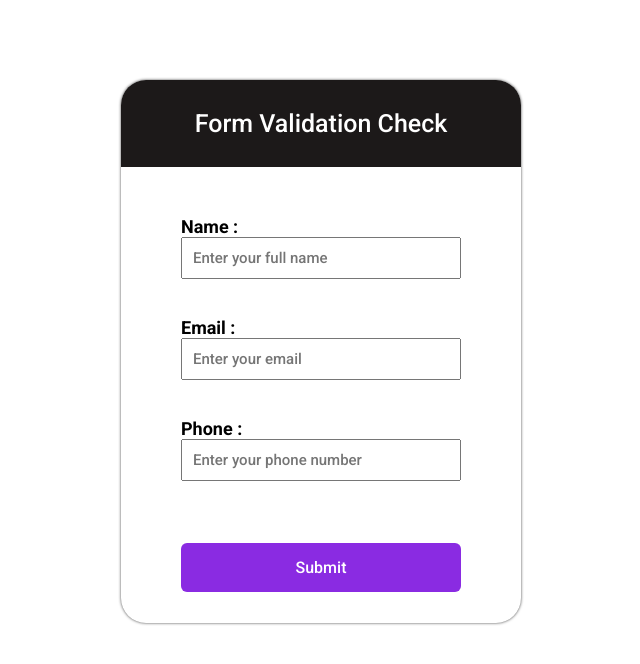
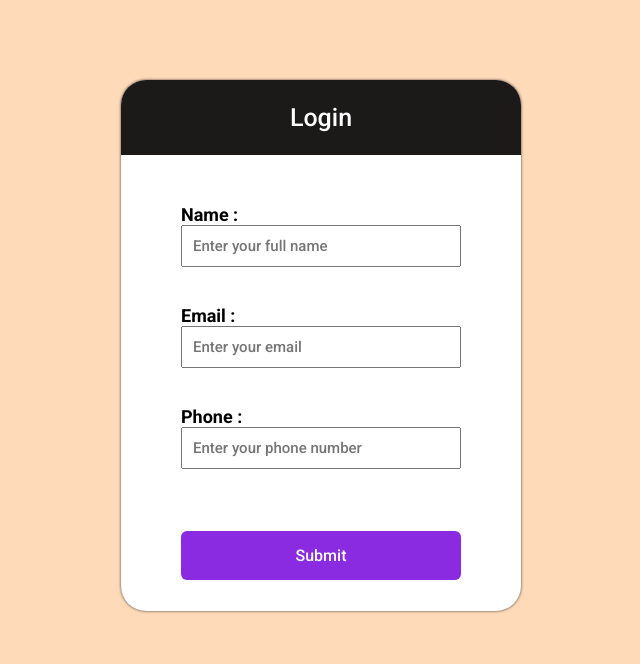
Before and after one commit to sajjad-007/Js-form-validation-check, a plain HTML site: page index.html in a window 1280 px wide. Shown: the whole page, without its empty margins (319-959 px from the left). Drawn offline with Linux system fonts and the light colour scheme.

Commit message:
some style changes

```diff
--- a/index.html
+++ b/index.html
@@ -13,7 +13,7 @@
 <body>
     <div class="container">
         <div class="header">
-            <h2>Form Validation Check</h2>
+            <h2>Login</h2>
         </div>
         <div class="input_cont">
             <div>
--- a/style.css
+++ b/style.css
@@ -1,3 +1,6 @@
+body {
+    background-color: peachpuff;
+}
 .container{
     width: 400px;
     background-color: white;
@@ -10,7 +13,7 @@
 }
 .header{
     background-color: #1c1919;
-    padding: 8px;
+    padding: 2px;
 }
 .header h2 {
     color: white;
@@ -32,6 +35,7 @@
     font-size: 18px;
     font-family: 'Roboto', sans-serif;
     font-weight: 700;
+    color: black;
 }
 .input_cont input{
     padding: 10px;
```
